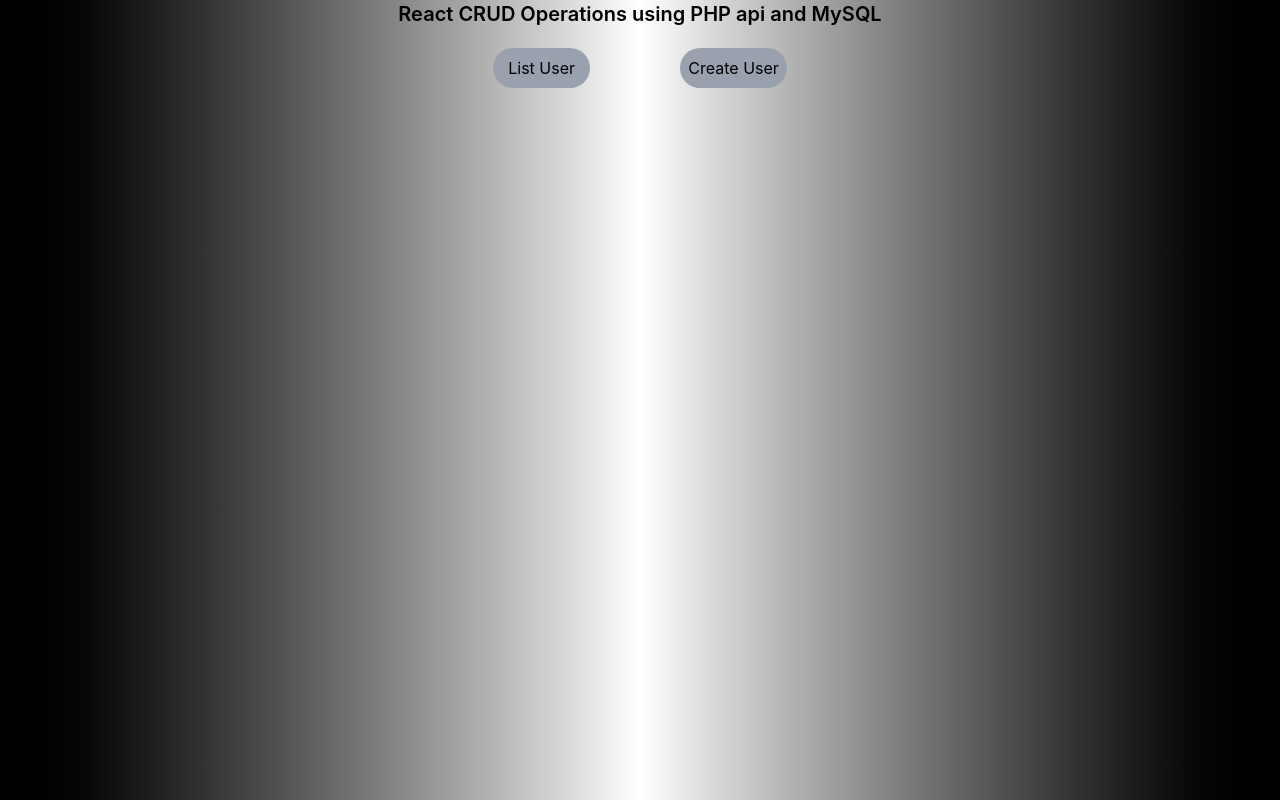
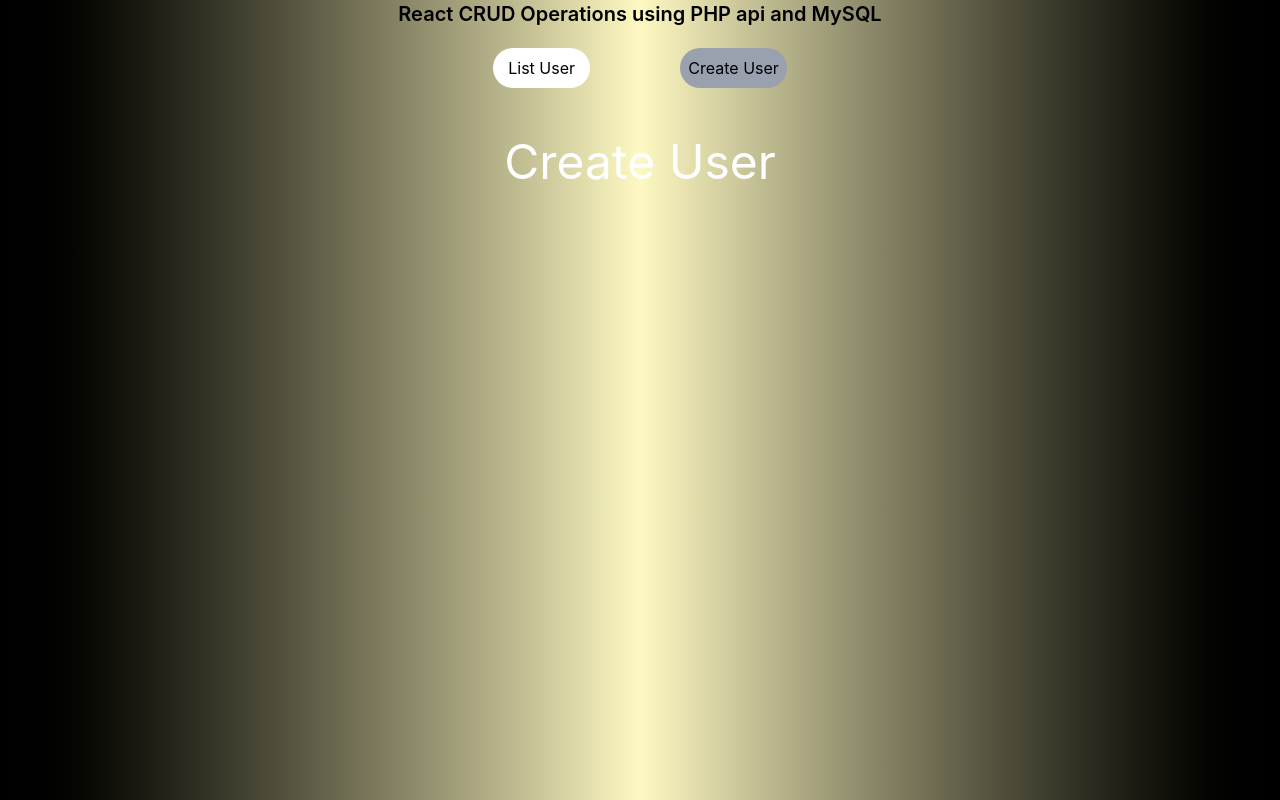
Before and after one commit to D-Thilina/php-api-crud--add, a React (Vite) app: page /user/create in a window 1280 px wide. Built offline with nearby package versions, Linux system fonts and the light colour scheme.

Commit message:
Add route handle

```diff
--- a/src/App.jsx
+++ b/src/App.jsx
@@ -1,4 +1,7 @@
 import {BrowserRouter , Routes , Route , Link} from 'react-router';
+import ListUser from "./components/ListUser.jsx";
+import CreateUser from "./components/CreateUser.jsx";
+import EditUser from "./components/EditUser.jsx";
 
 function App() {
 
@@ -6,7 +9,7 @@ function App() {
     <>
       <div
         className={
-          " h-screen text-black bg-linear-to-r from-black via-white to-black"
+          " h-screen text-black bg-linear-to-r from-black via-yellow-100 to-black"
         }
       >
         <h5 className={"text-xl font-semibold text-center"}>
@@ -16,9 +19,7 @@ function App() {
         <BrowserRouter>
           <nav className={"flex justify-center mt-5"}>
             <ul className={"flex justify-around w-96"}>
-              <li
-                className={"p-2 rounded-3xl bg-gray-400  w-24.25 text-center"}
-              >
+              <li className={"p-2 rounded-3xl bg-white  w-24.25 text-center"}>
                 <Link to={"/"}>List User</Link>
               </li>
 
@@ -27,8 +28,15 @@ function App() {
               </li>
             </ul>
           </nav>
+
+          <div className={"flex justify-center mt-12.5"}>
+            <Routes>
+              <Route index element={<ListUser />}></Route>
+              <Route path={"user/create"} element={<CreateUser />}></Route>
+              <Route path={"user/:id/edit"} element={<EditUser />}></Route>
+            </Routes>
+          </div>
         </BrowserRouter>
-
       </div>
     </>
   );
--- a/src/components/CreateUser.jsx
+++ b/src/components/CreateUser.jsx
@@ -3,7 +3,7 @@ import React from "react";
 const CreateUser = () => {
   return (
     <div>
-      <h1>Create User</h1>
+      <h1 className={"text-white text-5xl"}>Create User</h1>
     </div>
   );
 };
--- a/src/components/ListUser.jsx
+++ b/src/components/ListUser.jsx
@@ -2,7 +2,7 @@
 const ListUser = () => {
   return (
     <div>
-        <h1>List User</h1>
+      <h1 className={"text-white text-5xl"}>List User</h1>
     </div>
   );
 };
```
